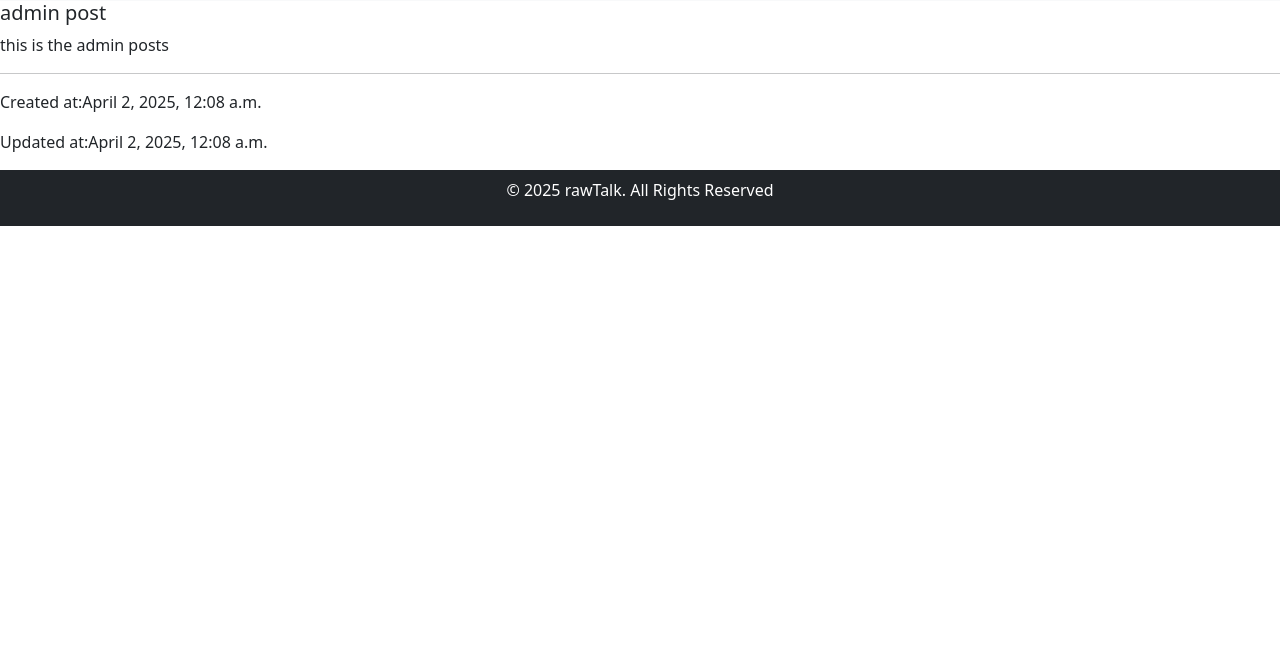
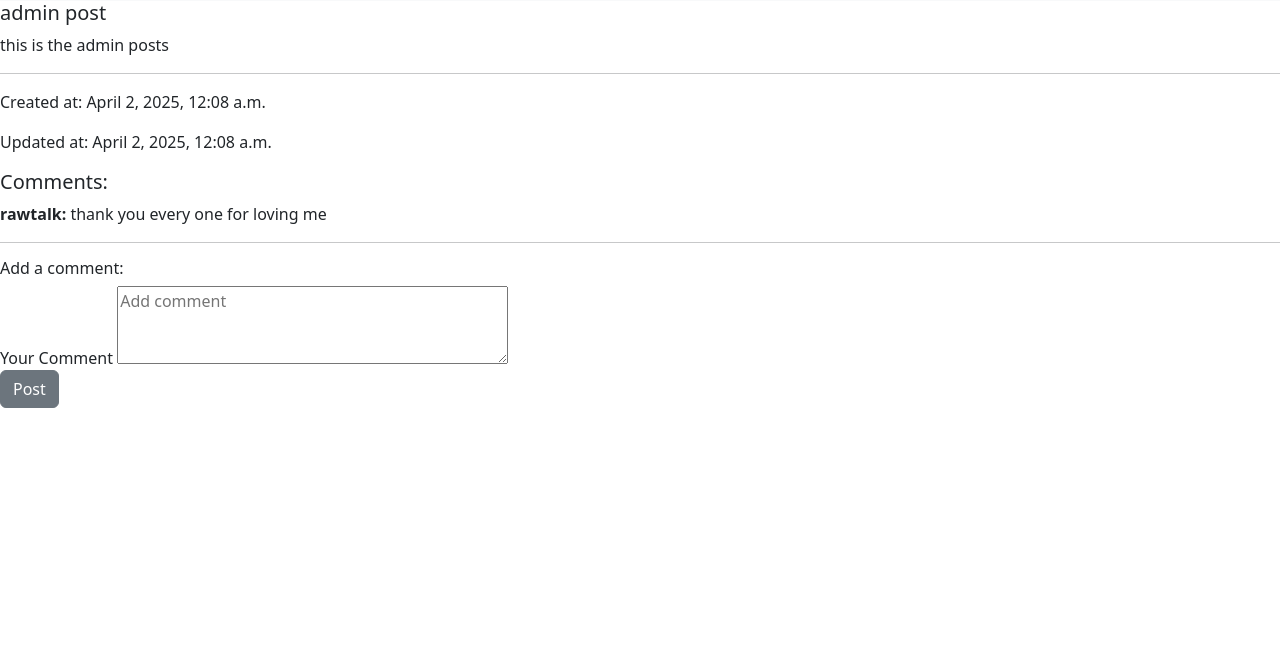
Before and after one commit to tshering10/Blog-App, a Django app: page /post/6/ in a window 1280 px wide. Shown: the part 55-703 px from the top of the page. Run offline with Django 5.2, Linux system fonts and the light colour scheme; data comes from the database, SQL or seed files in the repository; both versions use the stored data as it was after the commit.

Commit message:
created comment model, comment form and comment section and made it functional

```diff
--- a/blog/posts/admin.py
+++ b/blog/posts/admin.py
@@ -1,7 +1,9 @@
 from django.contrib import admin
-from posts.models import Post
+from posts.models import Post, Comment
 # Register your models here.
 
 @admin.register(Post)
 class PostAdmin(admin.ModelAdmin):
     list_display = ['title', 'created_at', 'updated_at']
+
+admin.site.register(Comment)
--- a/blog/posts/forms.py
+++ b/blog/posts/forms.py
@@ -1,7 +1,15 @@
 from django import forms
-from posts.models import Post
+from posts.models import Post, Comment
 
 class PostForm(forms.ModelForm):
     class Meta:
         model = Post
         fields = ['title', 'content']
+
+class CommentForm(forms.ModelForm):
+    class Meta:
+        model = Comment
+        fields = ['content']
+        widgets = {
+            'content': forms.Textarea(attrs={'rows': 3, 'placeholder': "Add comment"})
+        }
--- a/blog/posts/models.py
+++ b/blog/posts/models.py
@@ -1,6 +1,7 @@
 from django.db import models
 from django.urls import reverse
 from django.contrib.auth.models import User
+from django.utils import timezone
 # Create your models here.
 class Post(models.Model):
     title = models.CharField(max_length=100)
@@ -11,3 +12,12 @@ class Post(models.Model):
 
     def __str__(self):
         return f"{self.title} {self.created_at} {self.updated_at}"
+
+class Comment(models.Model):
+    post = models.ForeignKey(Post, related_name="comments", on_delete=models.CASCADE)
+    author = models.ForeignKey(User, on_delete=models.CASCADE)
+    content = models.TextField()
+    created_at = models.DateTimeField(default=timezone.now)
+
+    def __str__(self):
+        return f"Comment by: {self.author.username} on {self.post.author.username}'s post"
--- a/blog/posts/views.py
+++ b/blog/posts/views.py
@@ -1,8 +1,9 @@
 from django.shortcuts import render, get_object_or_404, redirect
 from posts.models import Post
-from posts.forms import PostForm
+from posts.forms import PostForm, CommentForm
 from django.contrib import messages
 from django.core.paginator import Paginator, EmptyPage
+from django.contrib.auth.decorators import login_required
 # Create your views here.
 def home(request):
     posts = Post.objects.all().order_by('-pk')
@@ -28,7 +29,25 @@ def user_post_view(request):
 
 def post_detail(request, pk):
     post = get_object_or_404(Post, pk=pk)
-    return render(request, 'posts/details.html', {'post': post})
+    comments = post.comments.all()
+
+    if request.method == 'POST':
+        form = CommentForm(request.POST)
+        if form.is_valid():
+            comment = form.save(commit=False)
+            comment.author = request.user
+            comment.post = post
+            comment.save()
+            messages.success(request, "Comment added successfully!")
+            return redirect('post_detail', pk=post.pk)
+    else:
+        form = CommentForm()
+    context = {
+        'form': form,
+        'post': post,
+        'comments': comments
+    }
+    return render(request, 'posts/details.html', context)
 
 def create_post(request):
     if request.method == "POST":
@@ -61,3 +80,19 @@ def delete_post_view(request, pk):
     post.delete()
     messages.success(request, "Your post deleted!!")
     return redirect("user_post_view") #redirect to my post section after delete
+
+# @login_required
+# def add_comment_view(request, pk):
+#     post = get_object_or_404(Post, pk=pk)
+#     if request.method == 'POST':
+#         form = CommentForm(request.POST)
+#         if form.is_valid():
+#             comment = form.save(commit=False)
+#             comment.author = request.user
+#             comment.post = post
+#             comment.save()
+#             messages.success(request, "Comment added successfully!")
+#             return redirect('post_detail', pk=post.pk)
+#     else:
+#         form = CommentForm()
+#     return render(request, 'posts/details.html', {'form': form, 'post': post})
--- a/blog/templates/posts/base.html
+++ b/blog/templates/posts/base.html
@@ -68,7 +68,7 @@
 
     {% block content %}{% endblock content %}
     <div class="footer-container">
-      <footer class = "bg-dark text-white p-2 text-center">
+      <footer class = "bg-dark text-white p-2 text-center fixed-bottom">
         <p>&copy; 2025 rawTalk. All Rights Reserved</p>
       </footer>
     </div>
--- a/blog/templates/posts/details.html
+++ b/blog/templates/posts/details.html
@@ -1,21 +1,59 @@
 {% extends 'posts/base.html' %}
-{% block title %}{{post.title}}{% endblock title %}
+{% block title %}{{ post.title }}{% endblock title %}
 {% block content %}
+    <div class="detail-post">
+        <div class="post-header">
+            <h5>{{ post.title }}</h5>
+            <p>{{ post.content }}</p>
+        </div>
 
-<div class="detail-post">
-    <h5>{{post.title}}</h5>
-    <p>{{post.content}}</p>
+        <!-- Edit/Delete buttons for real author -->
         {% if request.user == post.author %}
             <div class="edit-delete-container">
-        <a href="{% url "edit_post" post.pk%}" class="btn btn-success">Edit</a>
-        <a href="{% url "delete_post" post.pk%}" class="btn btn-danger">Delete</a>
+                <a href="{% url 'edit_post' post.pk %}" class="btn btn-success">Edit</a>
+                <a href="{% url 'delete_post' post.pk %}" class="btn btn-danger">Delete</a>
             </div>
         {% endif %}
+
+        <!-- Post Timestamps -->
         <hr>
-    <div>
-        <p>Created at:{{post.created_at }}</p>
-        <p>Updated at:{{post.updated_at }}</p>
+        <div class="post-timestamps">
+            <p>Created at: {{ post.created_at }}</p>
+            <p>Updated at: {{ post.updated_at }}</p>
+        </div>
+
+        <!-- Comments Section -->
+        <div class="comments-section">
+            <h5>Comments:</h5>
+                <div class="comments-list">
+                    {% for comment in comments %}
+                        <div class="comment">
+                            <p><strong>{{ comment.author.username }}:</strong> {{ comment.content }}</p>
+                            <hr>
+                        </div>
+                    {% empty %}
+                        <p>No comments yet.</p>
+                    {% endfor %}
                 </div>
         </div>
 
+        <!-- Comment Form -->
+        <div class="comment-form">
+            <h6>Add a comment:</h6>
+                <form method="post" action="{% url 'post_detail' post.pk %}">
+                    {% csrf_token %}
+                        <div class="form-group">
+                            <label for="{{ form.content.id_for_label }}">Your Comment</label>
+                            {{ form.content }}
+                        </div>
+
+                    {% if request.user.is_authenticated %}
+                        <button type="submit" class="btn btn-secondary">Post</button>
+                    {% else %}
+                        <a href="{% url 'signup' %}?next={% url 'post_detail' post.pk %}" class="btn btn-secondary">Post</a>
+                        {% comment "" %}next should redirect to the post trying to comment but not working ,idk why{% endcomment %}
+                    {% endif %}
+                </form>
+        </div>
+    </div>
 {% endblock content %}
```
Also changed, not shown: blog/db.sqlite3, blog/posts/migrations/0003_comment.py (added), blog/posts/urls.py (line endings or trailing spaces). Lines whose indentation alone changed are shown as unchanged.
